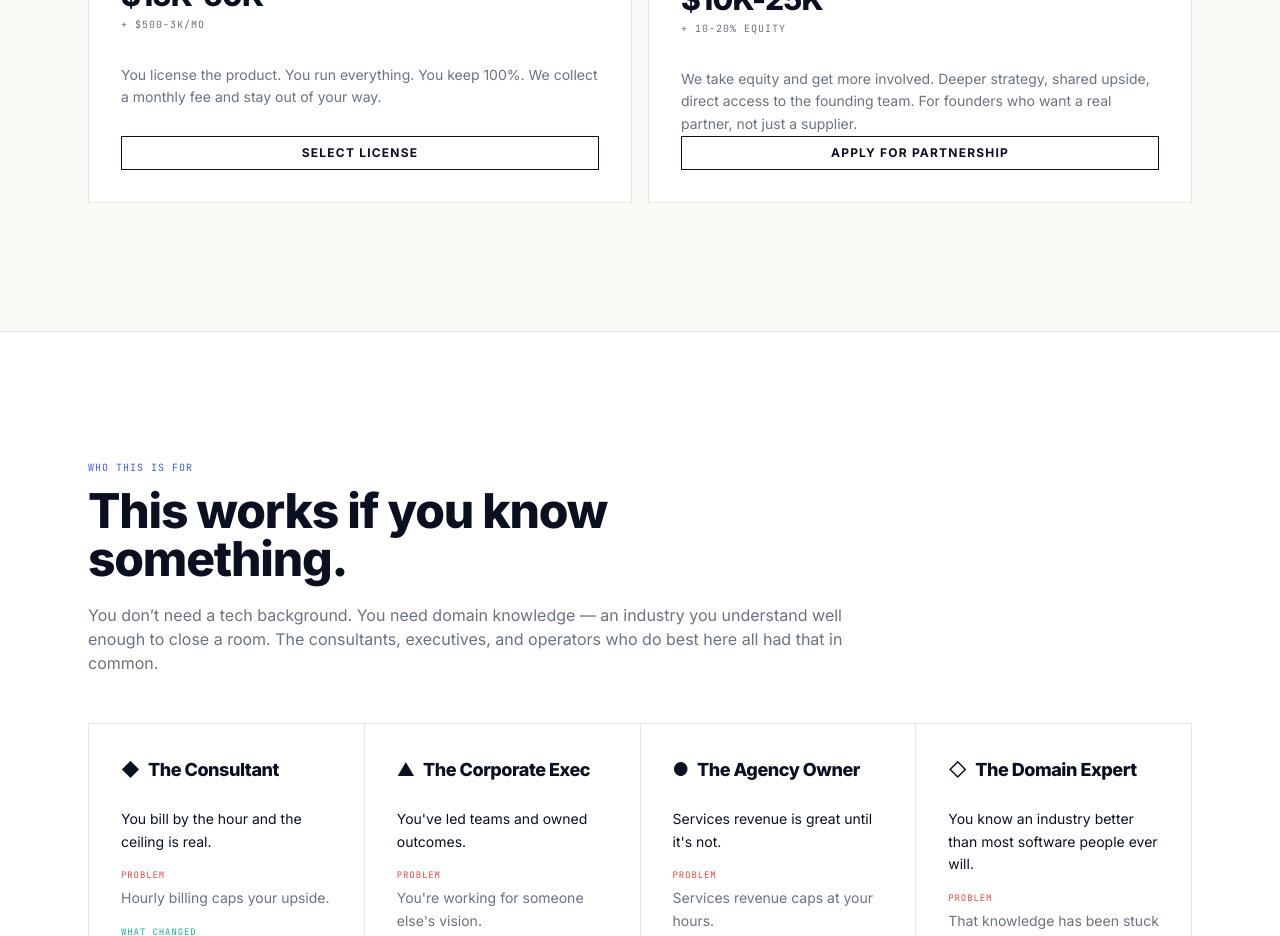
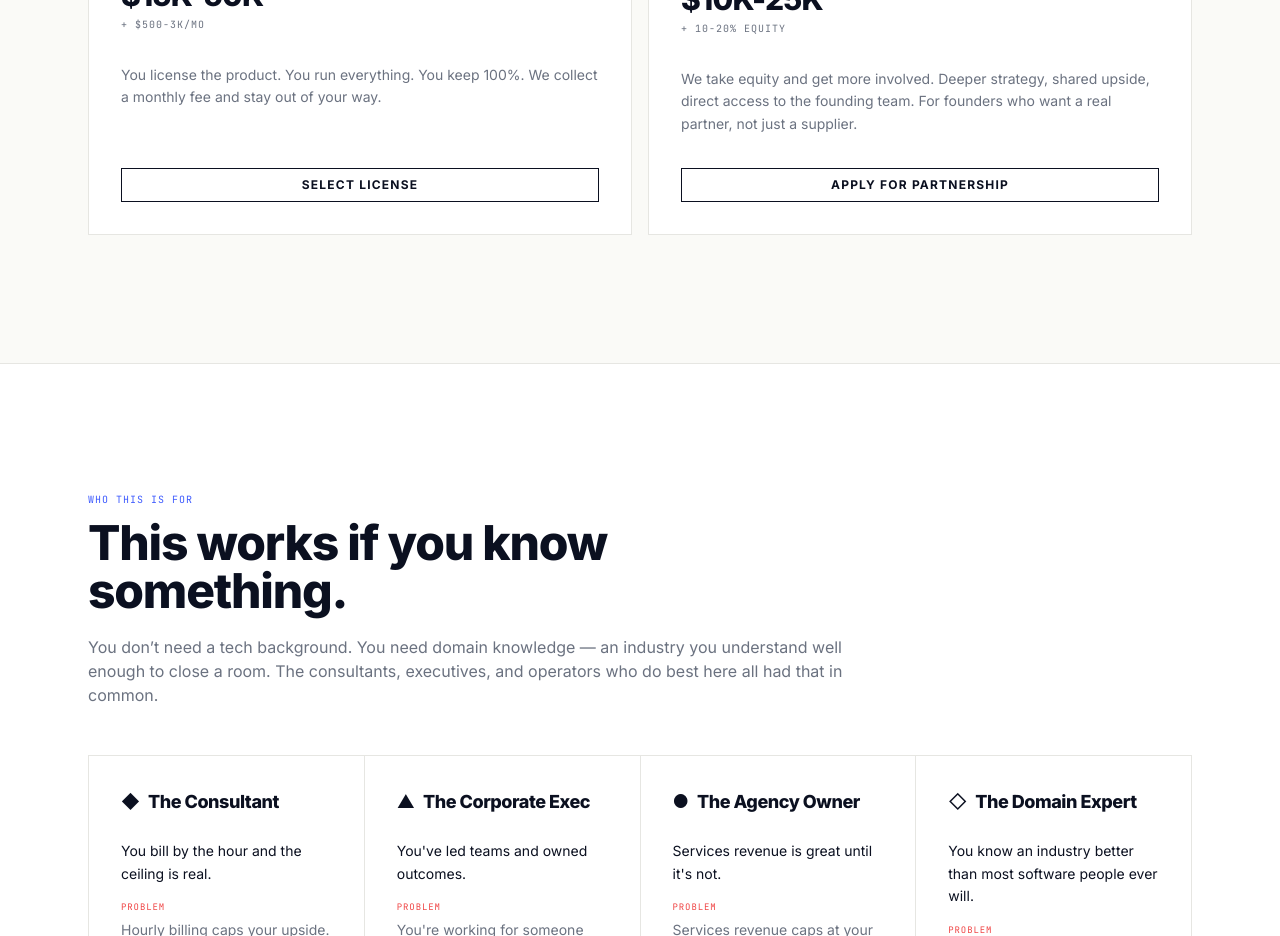
Before and after one commit to sparkai-core/spark-ventures-wireframe, a Next.js app: page / in a window 1280 px wide. Shown: the part 5620-6556 px from the top of the page. Built offline with nearby package versions, Linux system fonts and the light colour scheme.

Commit message:
fixed button height

```diff
--- a/app/page.tsx
+++ b/app/page.tsx
@@ -378,11 +378,13 @@ function PartnershipPaths() {
                   {p.body}
                 </p>
 
-                <button
-                  className="w-full py-2 mt-auto border border-navy text-navy bg-white text-xs font-bold uppercase tracking-widest hover:bg-navy hover:text-white transition"
-                >
-                  {p.button}
-                </button>
+                <div className="mt-auto pt-8">
+                  <button
+                    className="w-full py-2 border border-navy text-navy bg-white text-xs font-bold uppercase tracking-widest hover:bg-navy hover:text-white transition"
+                  >
+                    {p.button}
+                  </button>
+                </div>
               </div>
             );
           })}
```
